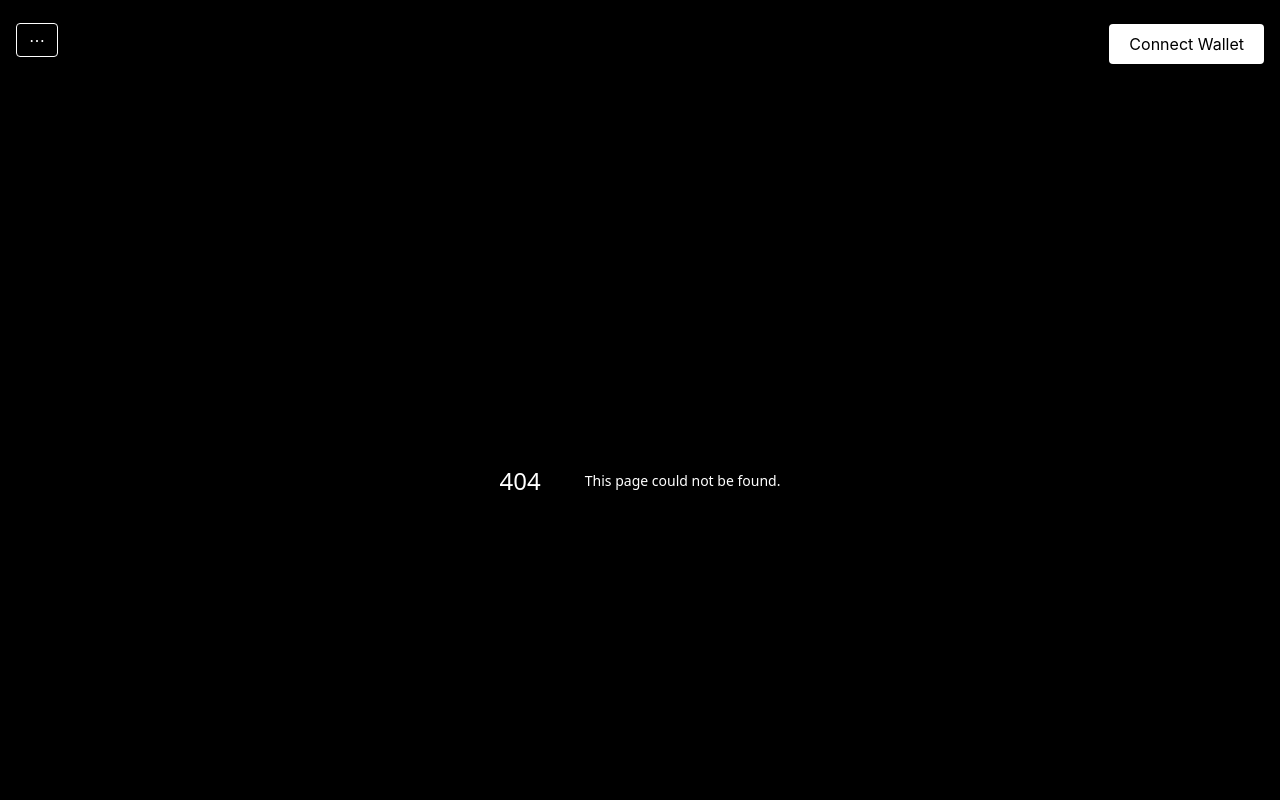
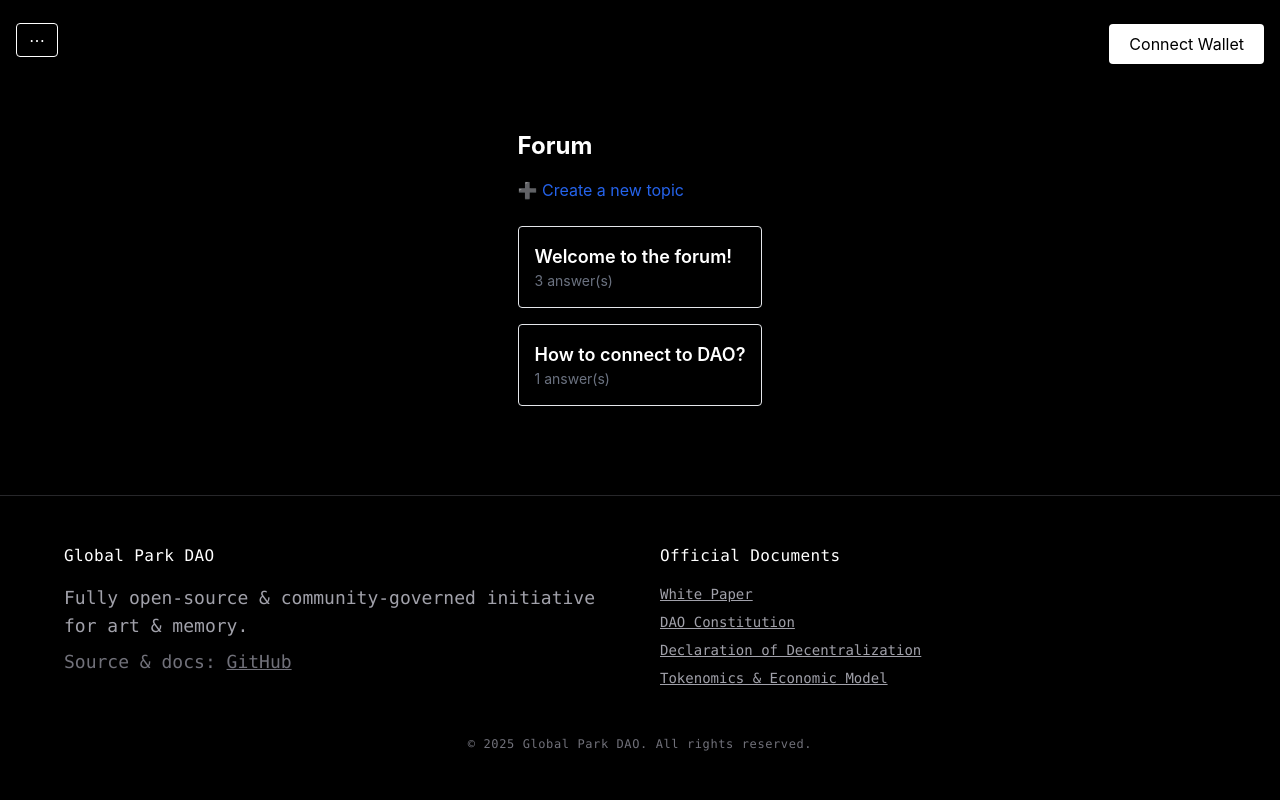
Before and after one commit to GPARKPRO/globalpark-site, a Next.js app: page /app/forum in a window 1280 px wide. Before the commit this address had no page. Shown: the top 800 px of the page. Built offline with nearby package versions, Linux system fonts and the light colour scheme.

Commit message:
Create page.tsx

```diff
--- /dev/null
+++ b/app/app/forum/page.tsx
@@ -0,0 +1,31 @@
+// app/forum/page.tsx
+
+import Link from 'next/link'
+
+const mockTopics = [
+  { id: '1', title: 'Welcome to the forum!', replies: 3 },
+  { id: '2', title: 'How to connect to DAO?', replies: 1 },
+]
+
+export default function ForumHomePage() {
+  return (
+    <div className="max-w-3xl mx-auto px-4 py-8">
+      <h1 className="text-2xl font-bold mb-4">Forum</h1>
+      <div className="mb-6">
+        <Link href="/forum/new" className="text-blue-600 hover:underline">
+          ➕ Create a new topic
+        </Link>
+      </div>
+      <ul className="space-y-4">
+        {mockTopics.map((topic) => (
+          <li key={topic.id} className="border p-4 rounded">
+            <Link href={`/forum/${topic.id}`} className="text-lg font-semibold hover:underline">
+              {topic.title}
+            </Link>
+            <p className="text-sm text-gray-500">{topic.replies} answer(s)</p>
+          </li>
+        ))}
+      </ul>
+    </div>
+  )
+}
```
